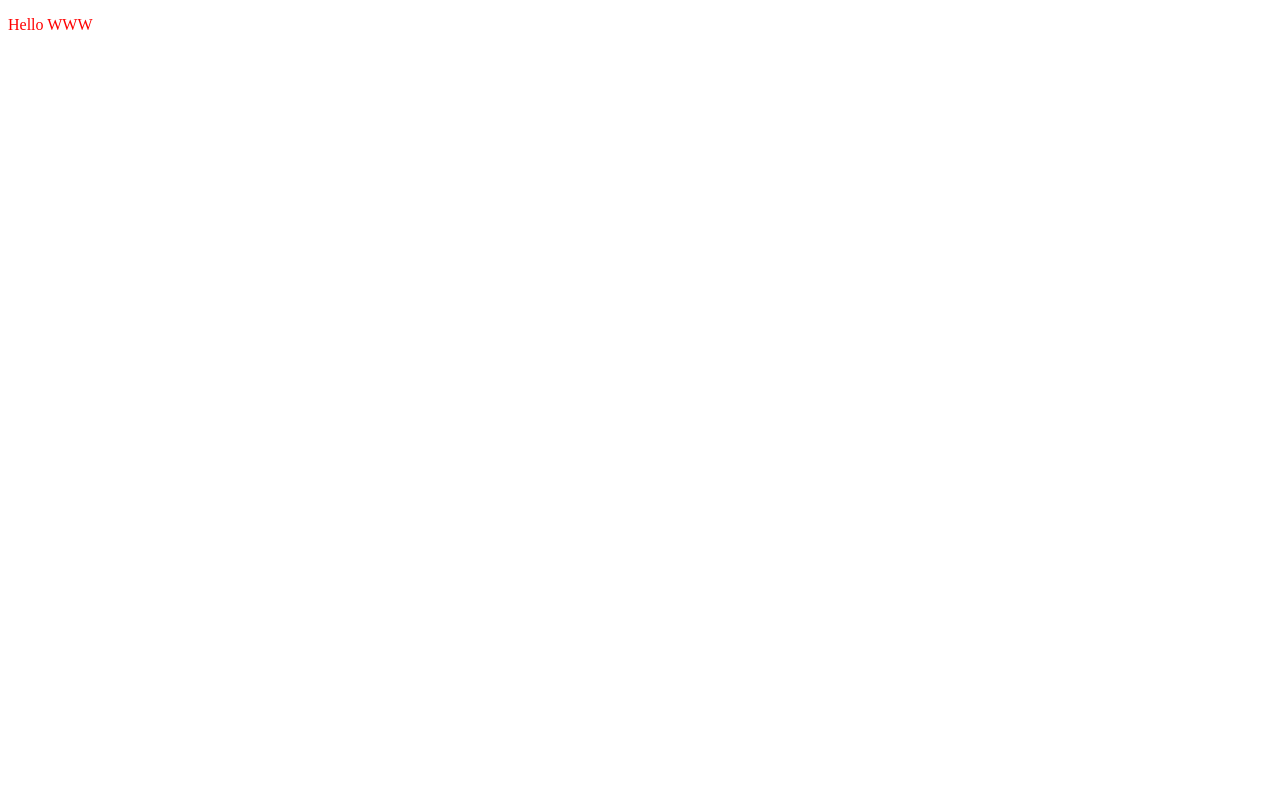
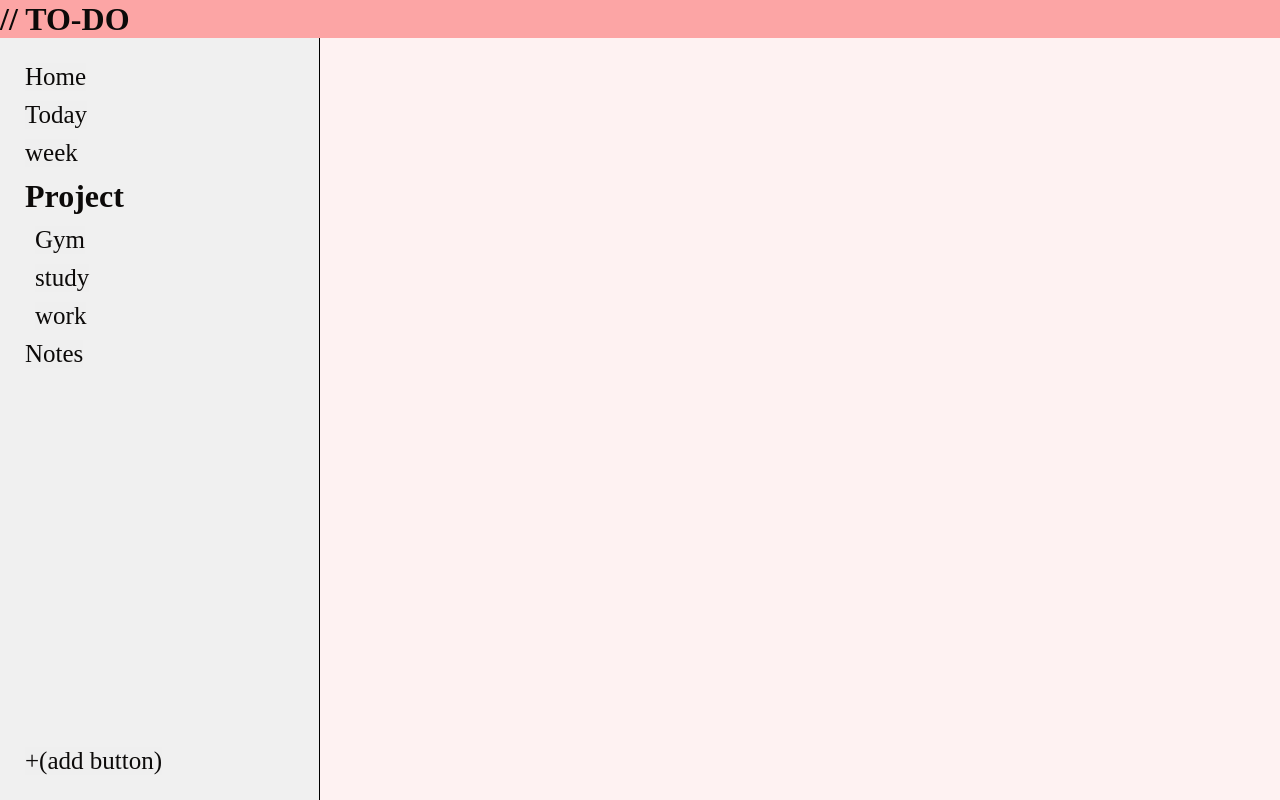
Before and after one commit to AbdallaAlhag/todoApp, a website built with webpack: page src/index.html in a window 1280 px wide. Built offline with nearby package versions, Linux system fonts and the light colour scheme.

Commit message:
front-end rought draft laid out

```diff
--- a/src/index.html
+++ b/src/index.html
@@ -6,6 +6,26 @@
     <title>Todo App</title>
 </head>
 <body>
-    <p>Hello WWW</p>
+    <div class="container">
+        <div class="header">
+            <h1> // TO-DO</h1>
+        </div>
+        <div class="side-bar">
+            <nav class="date">
+                <button>Home</button>
+                <button>Today</button>
+                <button>week</button>
+            </nav>
+            <h1>Project</h1>
+            <nav class="topic">
+                <button>Gym</button>
+                <button>study</button>
+                <button>work</button>
+            </nav>
+            <button>Notes</button>
+            <button id="add-button">+(add button)</button>
+        </div>
+        <div id="content"></div>
+    </div>
 </body>
 </html>
--- a/src/style.css
+++ b/src/style.css
@@ -1,3 +1,110 @@
-body{
-    color: red;
+:root {
+  --font-color: #0c0a09;
+  --font-color-grey: #aaa;
+  --border-color: #222;
+  --primary-background: #fca5a5;
+  --background-light: #fef2f2;
+  --background-grey: #f0f0f0;
 }
+
+*,
+*::before,
+*::after {
+  box-sizing: border-box;
+  padding: 0;
+  margin: 0;
+}
+
+html {
+  font-size: 62.5%;
+  line-height: 1.6;
+}
+
+body {
+  font-size: 1.6rem;
+  color: var(--font-color);
+  background-attachment: fixed;
+  background-size: cover;
+}
+
+header {
+  font-size: 2.4rem;
+}
+
+h1,
+h2,
+h3 {
+  line-height: 1.2;
+}
+
+a {
+  text-decoration: none;
+  color: var(--font-color);
+}
+
+img {
+  display: block;
+  width: 100%;
+}
+
+button {
+  font-family: inherit;
+  color: inherit;
+  cursor: pointer;
+  border-style: none;
+  outline: none;
+}
+
+/* container */
+.container {
+  height: 100vh;
+  width: 100%;
+  display: grid;
+  grid-template-columns: 1fr 3fr;
+  grid-template-rows: auto 1fr;
+}
+
+/* header */
+.header {
+  grid-column: 1/3;
+  grid-row: 1;
+  background-color: var(--primary-background);
+}
+
+/* side bar */
+.side-bar {
+  grid-column: 1/2;
+  background-color: var(--background-grey);
+  border-right: 1px solid black;
+  display: flex;
+  flex-direction: column;
+  align-items: flex-start;
+  padding: 25px;
+  gap: 10px;
+
+}
+
+.date,
+.topic{
+    display: flex;
+    flex-direction: column;
+    align-items: flex-start;
+    gap: 10px;
+}
+
+.topic {
+    margin-left: 10px;
+}
+
+.side-bar button {
+    font-size: 2.5rem;
+}
+
+#add-button{
+    margin-top: auto;
+}
+/* content */
+#content {
+  background: #fef2f2;
+  grid-column: 2/3;
+}
```
Also changed, not shown: src/README.md (deleted).
